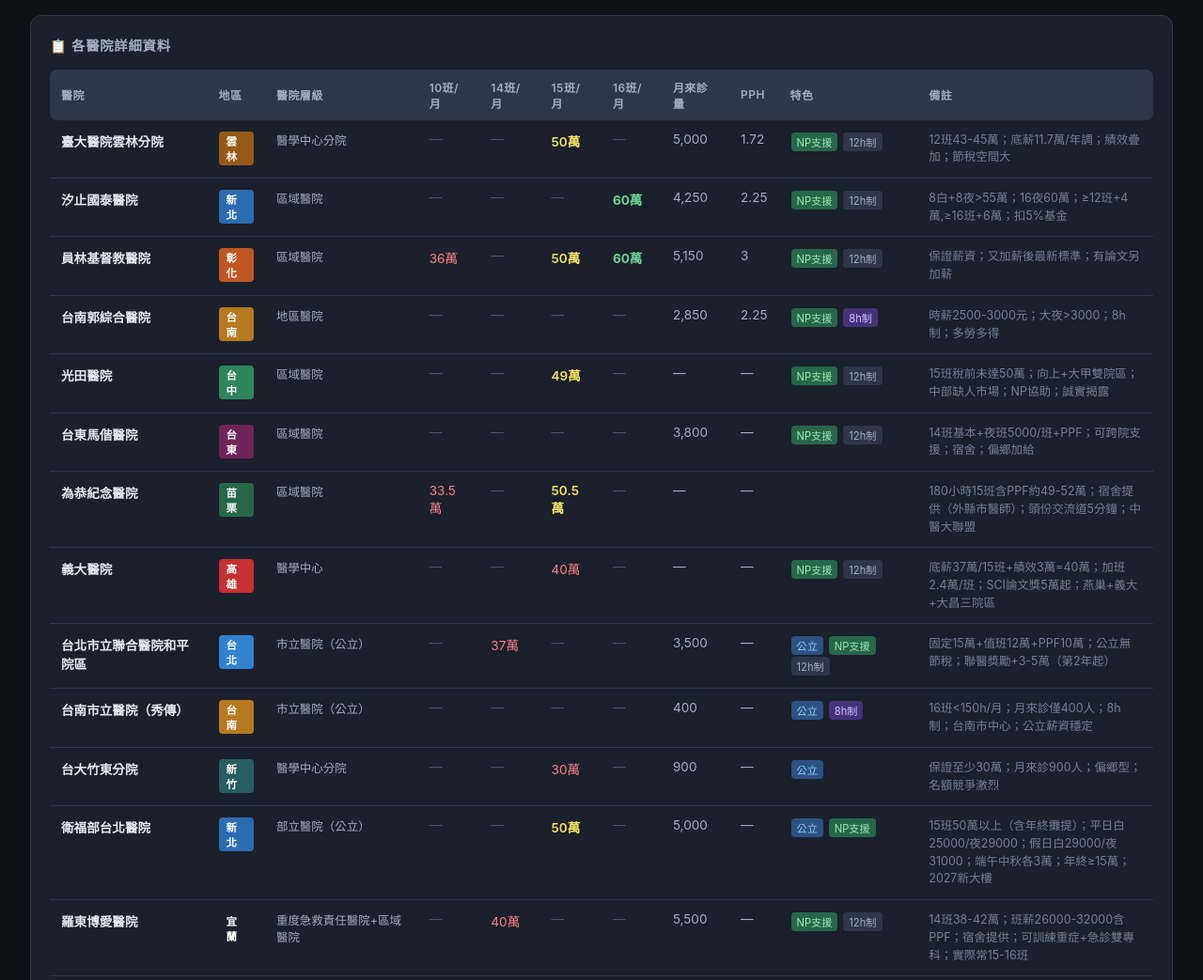
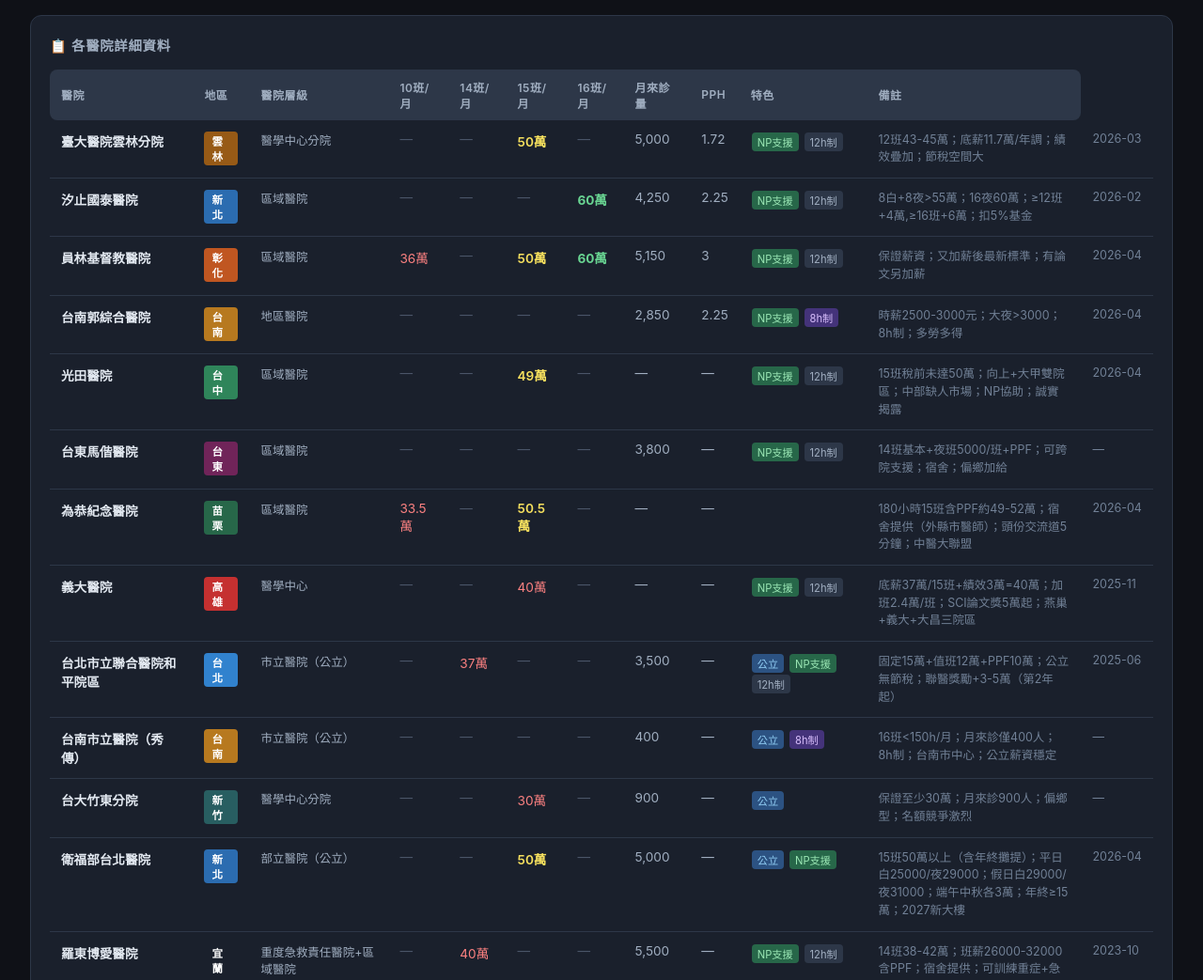
Before and after one commit to agoodbear/tw-er-ref-2x9k, a plain HTML site: page index.html in a window 1280 px wide. Shown: the part 1180-2223 px from the top of the page at 94% size. Drawn offline with nearby package versions, Linux system fonts and the light colour scheme.

Commit message:
feat: add lastUpdated column to hospital table

```diff
--- a/index.html
+++ b/index.html
@@ -266,6 +266,7 @@
     s10: null, s14: null, s15: 50, s16: null,
     visits: 5000, pph: 1.72,
     public: false, np: true, shift: 12,
+    lastUpdated: "2026-03",
     note: "12班43-45萬；底薪11.7萬/年調；績效疊加；節稅空間大"
   },
   {
@@ -274,6 +275,7 @@
     s10: null, s14: null, s15: null, s16: 60,
     visits: 4250, pph: 2.25,
     public: false, np: true, shift: 12,
+    lastUpdated: "2026-02",
     note: "8白+8夜>55萬；16夜60萬；≥12班+4萬,≥16班+6萬；扣5%基金"
   },
   {
@@ -282,6 +284,7 @@
     s10: 36, s14: null, s15: 50, s16: 60,
     visits: 5150, pph: 3.0,
     public: false, np: true, shift: 12,
+    lastUpdated: "2026-04",
     note: "保證薪資；又加薪後最新標準；有論文另加薪"
   },
   {
@@ -290,6 +293,7 @@
     s10: null, s14: null, s15: null, s16: null,
     hourly: 2750, visits: 2850, pph: 2.25,
     public: false, np: true, shift: 8,
+    lastUpdated: "2026-04",
     note: "時薪2500-3000元；大夜>3000；8h制；多勞多得"
   },
   {
@@ -298,6 +302,7 @@
     s10: null, s14: null, s15: 49, s16: null,
     visits: null, pph: null,
     public: false, np: true, shift: 12,
+    lastUpdated: "2026-04",
     note: "15班稅前未達50萬；向上+大甲雙院區；中部缺人市場；NP協助；誠實揭露"
   },
   {
@@ -306,6 +311,7 @@
     s10: null, s14: null, s15: null, s16: null,
     visits: 3800, pph: null,
     public: false, np: true, shift: 12,
+    lastUpdated: null,
     note: "14班基本+夜班5000/班+PPF；可跨院支援；宿舍；偏鄉加給"
   },
   {
@@ -314,6 +320,7 @@
     s10: 33.5, s14: null, s15: 50.5, s16: null,
     visits: null, pph: null,
     public: false, np: false, shift: null,
+    lastUpdated: "2026-04",
     note: "180小時15班含PPF約49-52萬；宿舍提供（外縣市醫師）；頭份交流道5分鐘；中醫大聯盟"
   },
   {
@@ -322,6 +329,7 @@
     s10: null, s14: null, s15: 40, s16: null,
     visits: null, pph: null,
     public: false, np: true, shift: 12,
+    lastUpdated: "2025-11",
     note: "底薪37萬/15班+績效3萬=40萬；加班2.4萬/班；SCI論文獎5萬起；燕巢+義大+大昌三院區"
   },
   {
@@ -330,6 +338,7 @@
     s10: null, s14: 37, s15: null, s16: null,
     visits: 3500, pph: null,
     public: true, np: true, shift: 12,
+    lastUpdated: "2025-06",
     note: "固定15萬+值班12萬+PPF10萬；公立無節稅；聯醫獎勵+3-5萬（第2年起）"
   },
   {
@@ -338,6 +347,7 @@
     s10: null, s14: null, s15: null, s16: null,
     visits: 400, pph: null,
     public: true, np: false, shift: 8,
+    lastUpdated: null,
     note: "16班<150h/月；月來診僅400人；8h制；台南市中心；公立薪資穩定"
   },
   {
@@ -346,6 +356,7 @@
     s10: null, s14: null, s15: 30, s16: null,
     visits: 900, pph: null,
     public: true, np: null, shift: null,
+    lastUpdated: null,
     note: "保證至少30萬；月來診900人；偏鄉型；名額競爭激烈"
   },
   {
@@ -354,6 +365,7 @@
     s10: null, s14: null, s15: 50, s16: null,
     visits: 5000, pph: null,
     public: true, np: true, shift: null,
+    lastUpdated: "2026-04",
     note: "15班50萬以上（含年終攤提）；平日白25000/夜29000；假日白29000/夜31000；端午中秋各3萬；年終≥15萬；2027新大樓"
   },
   {
@@ -362,6 +374,7 @@
     s10: null, s14: 40, s15: null, s16: null,
     visits: 5500, pph: null,
     public: false, np: true, shift: 12,
+    lastUpdated: "2023-10",
     note: "14班38-42萬；班薪26000-32000含PPF；宿舍提供；可訓練重症+急診雙專科；實際常15-16班"
   },
   {
@@ -370,6 +383,7 @@
     s10: null, s14: null, s15: null, s16: null,
     hourly: 2800, visits: 1300, pph: null,
     public: false, np: false, shift: null,
+    lastUpdated: "2026-04",
     note: "平日白23200/夜25000；假日白30000/夜35000；市中心；周圍四大醫中轉診方便"
   },
   {
@@ -378,6 +392,7 @@
     s10: null, s14: null, s15: null, s16: null,
     hourly: 2000, visits: 400, pph: null,
     public: false, np: false, shift: null,
+    lastUpdated: "2026-04",
     note: "時薪2000；社區型小急診；重症少；無暫留；已待13年；班數彈性"
   }
 ];
@@ -447,6 +462,7 @@
         ${row.shift === 12 ? '<span class="tag tag-12h">12h制</span>' : ''}
       </td>
       <td class="note-text">${row.note}</td>
+      <td style="color:#718096;font-size:0.78rem;white-space:nowrap">${row.lastUpdated || '—'}</td>
     </tr>
   `).join('');
 }
```
